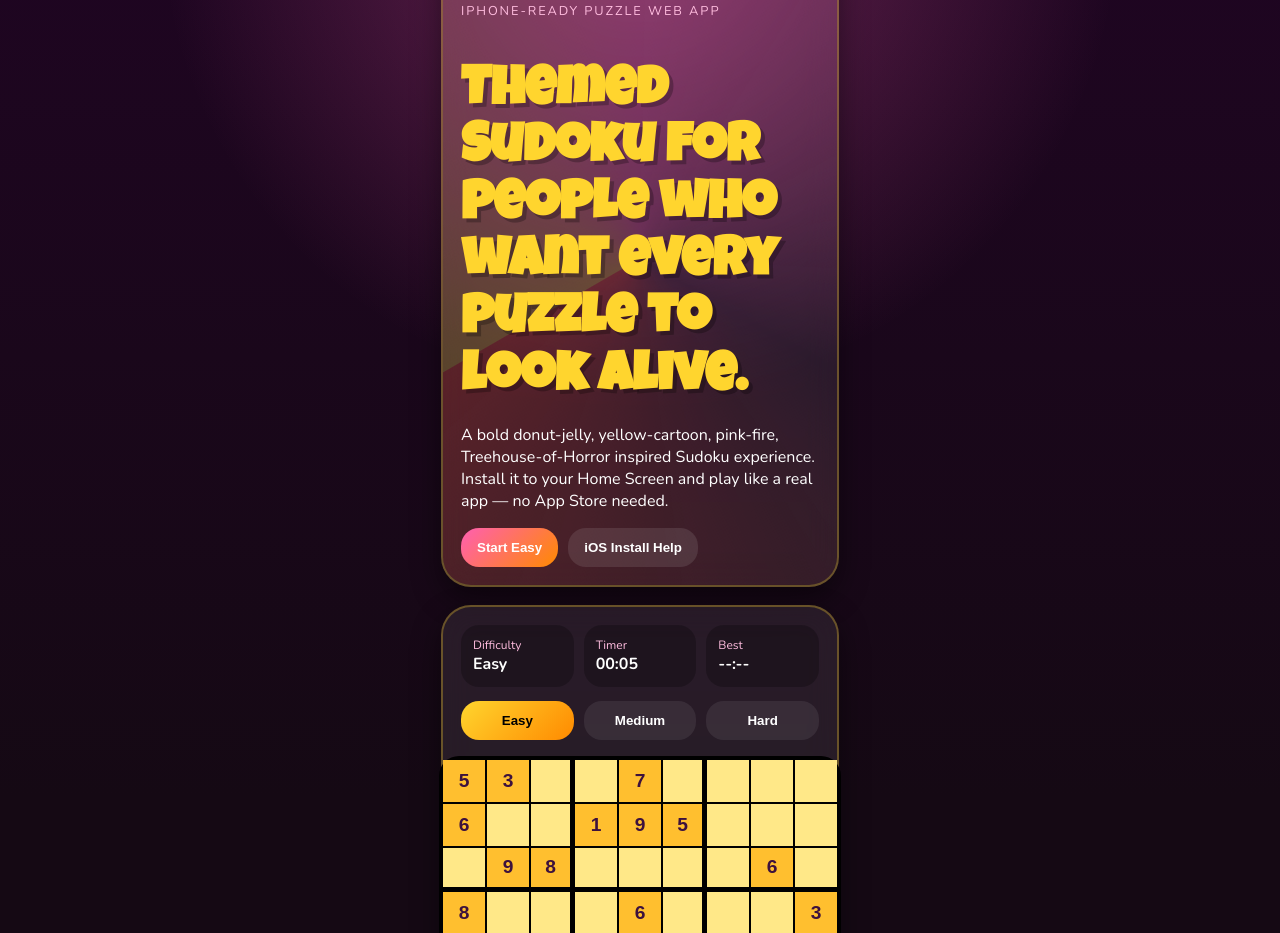
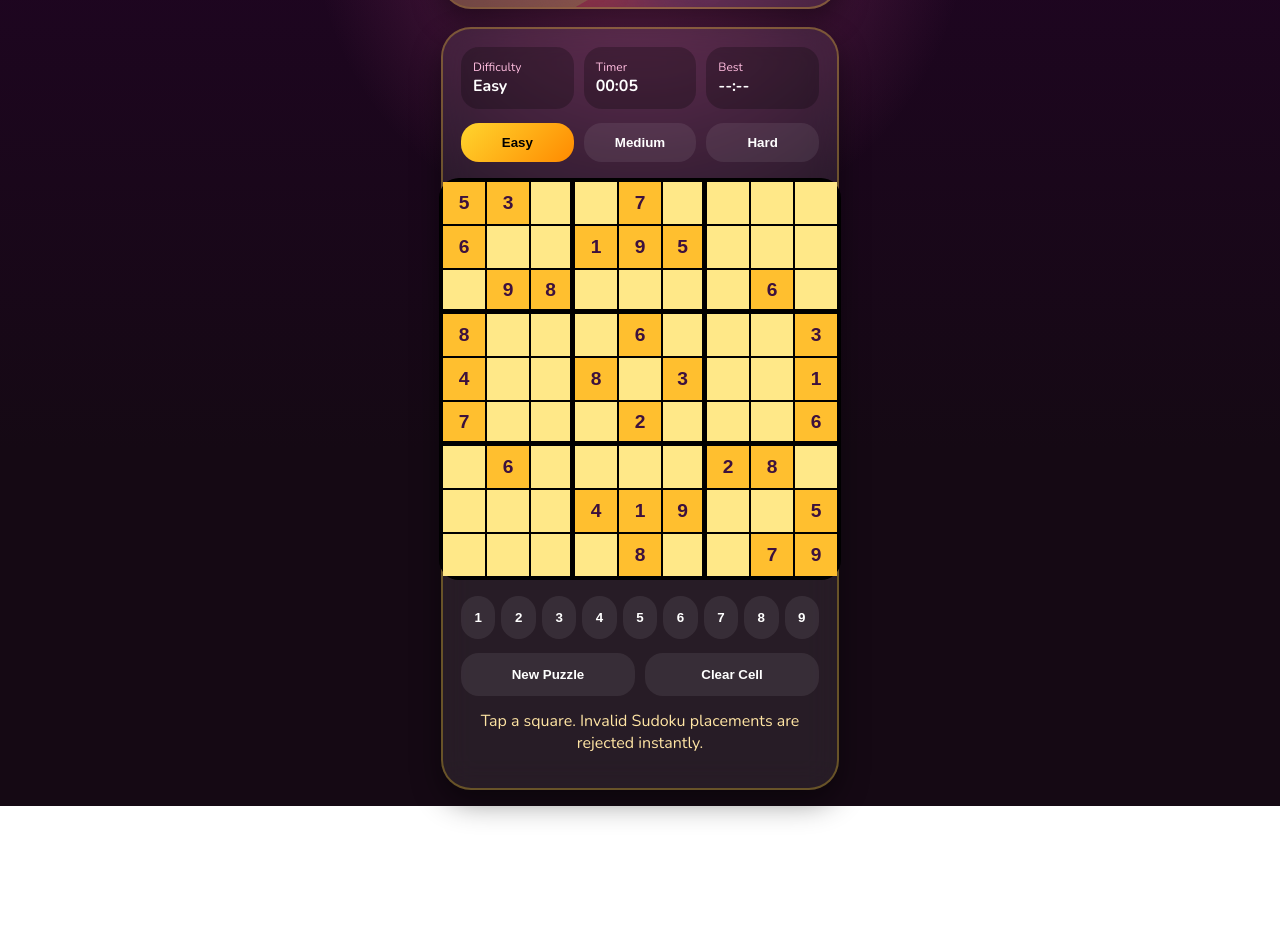
Before and after one commit to norest4d-max/Sudoku2aesthetics, a plain HTML site: page index.html in a window 1280 px wide. Shown: the part 86-1019 px from the top of the page. After the commit the page ends 892 px from the top, so only its background shows below. Drawn offline with nearby package versions, Linux system fonts and the light colour scheme.

Commit message:
Remove long intro and keep minimalist game-first layout

```diff
--- a/index.html
+++ b/index.html
@@ -16,7 +16,7 @@
   </head>
   <body>
     <div class="app-shell">
-      <header class="hero-card">
+      <header class="hero-card minimal-hero">
         <nav class="top-bar">
           <div class="brand-badge" aria-label="Donut Horror Sudoku logo">
             <span class="donut">🍩</span>
@@ -24,19 +24,6 @@
           </div>
           <button id="installBtn" class="install-button" type="button">Add to Home Screen</button>
         </nav>
-
-        <section class="hero-copy">
-          <p class="eyebrow">iPhone-ready puzzle web app</p>
-          <h1>Themed Sudoku for people who want every puzzle to look alive.</h1>
-          <p>
-            A bold donut-jelly, yellow-cartoon, pink-fire, Treehouse-of-Horror inspired Sudoku experience.
-            Install it to your Home Screen and play like a real app — no App Store needed.
-          </p>
-          <div class="hero-actions">
-            <button id="startEasy" class="primary-action" type="button">Start Easy</button>
-            <button id="howToInstall" class="secondary-action" type="button">iOS Install Help</button>
-          </div>
-        </section>
       </header>
 
       <main class="game-card" aria-live="polite">
@@ -82,17 +69,14 @@
           <button id="clearCell" type="button">Clear Cell</button>
         </section>
 
-        <p id="message" class="message">Tap a square, then choose a number. Wrong numbers are rejected instantly.</p>
+        <p id="message" class="message">Tap a square. Invalid Sudoku placements are rejected instantly.</p>
       </main>
     </div>
 
     <dialog id="installDialog" class="install-dialog">
       <form method="dialog">
-        <h2>Put it on your iPhone Home Screen</h2>
-        <p>
-          On iOS Safari: tap <strong>Share</strong>, scroll down, choose <strong>Add to Home Screen</strong>, then tap <strong>Add</strong>.
-          It will open full-screen like an app on your iPhone.
-        </p>
+        <h2>Add to iPhone Home Screen</h2>
+        <p>In Safari, tap <strong>Share</strong> → <strong>Add to Home Screen</strong>.</p>
         <button class="primary-action" type="submit">Got it</button>
       </form>
     </dialog>
```
